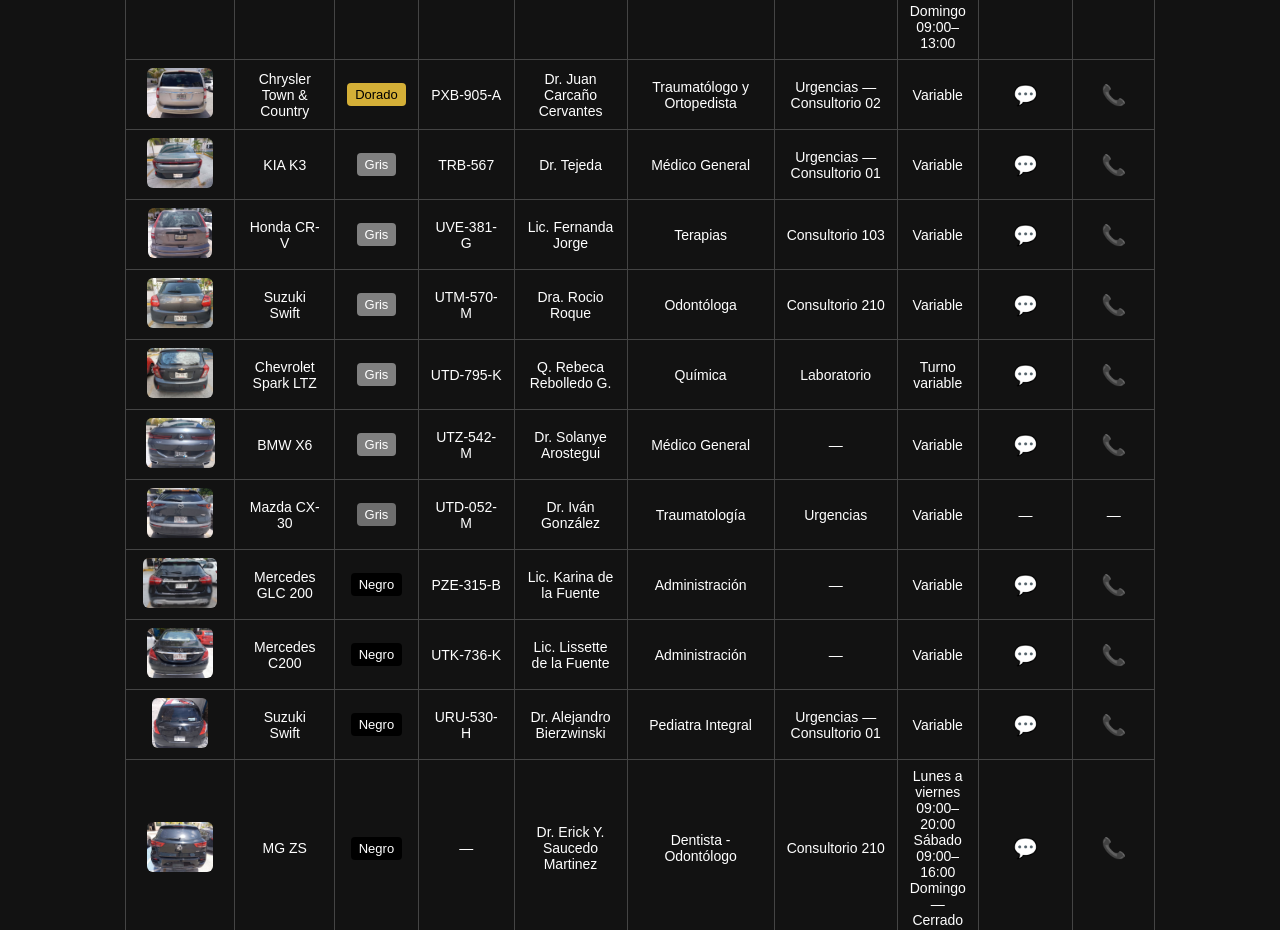
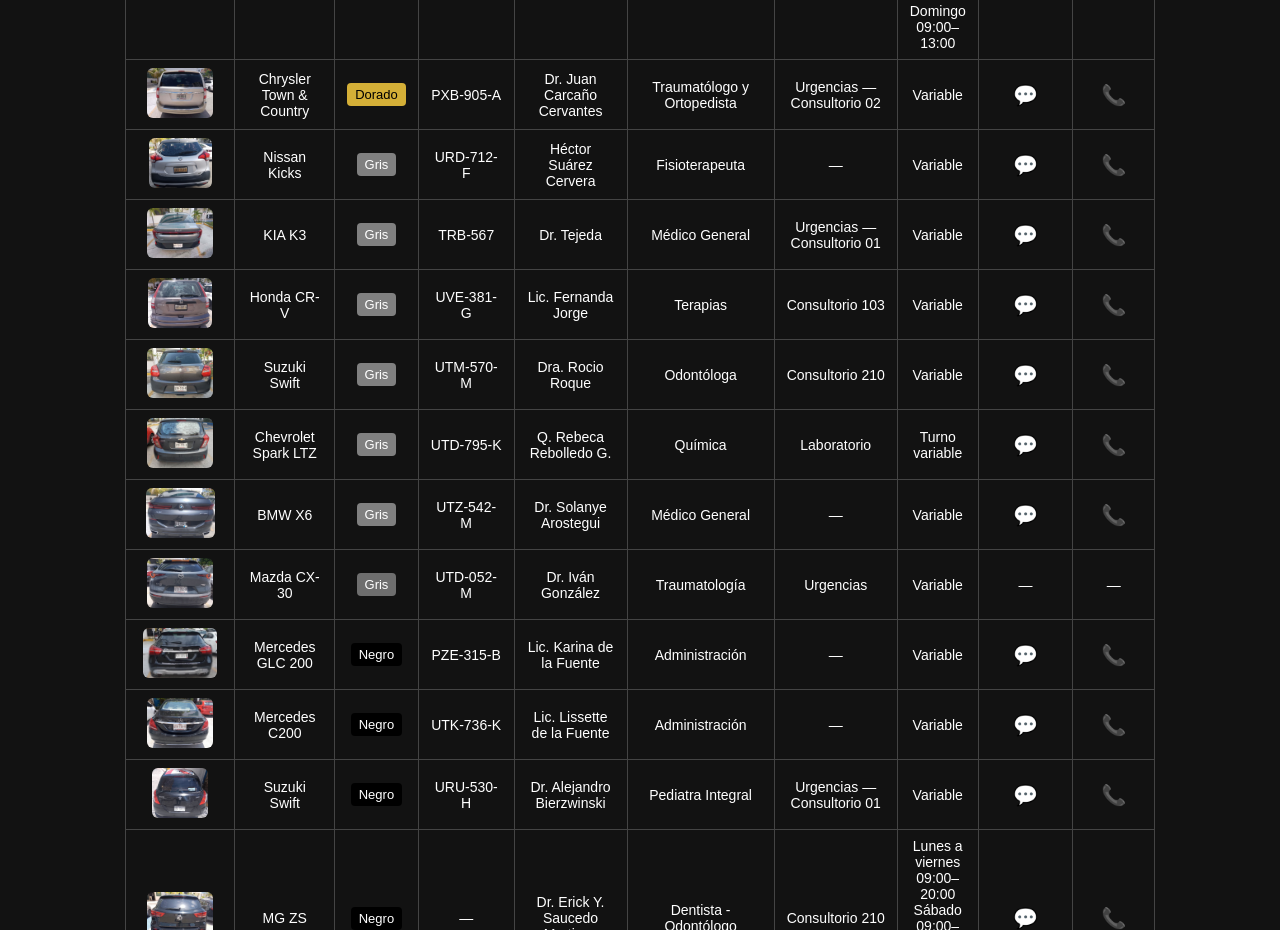
Before and after one commit to transuranium/estacionamiento_doctores, a plain HTML site: page index.html in a window 1280 px wide. Shown: the part 1340-2270 px from the top of the page. Drawn offline with Linux system fonts and the light colour scheme.

Commit message:
data refrashed

```diff
--- a/index.html
+++ b/index.html
@@ -455,6 +455,41 @@
             </td>
             <td>
               <a class="icon-link" href="tel:+5219981697628" target="_blank"
+                >📞</a
+              >
+            </td>
+          </tr>
+
+          <tr>
+            <td>
+              <img
+                src="fotos/photo_2025-08-14_18-42-25.jpg"
+                class="doctor-photo"
+              />
+            </td>
+            <td>Nissan Kicks</td>
+            <td>
+              <span
+                class="color-box gris"
+                style="background-color: #808080; color: #ffffff"
+                >Gris</span
+              >
+            </td>
+            <td>URD-712-F</td>
+            <td>Héctor Suárez Cervera</td>
+            <td>Fisioterapeuta</td>
+            <td>—</td>
+            <td>Variable</td>
+            <td>
+              <a
+                href="https://wa.me/5219982131642"
+                class="icon-link"
+                target="_blank"
+                >💬</a
+              >
+            </td>
+            <td>
+              <a href="tel:+5219982131642" class="icon-link" target="_blank"
                 >📞</a
               >
             </td>
```
Also changed, not shown: fotos/photo_2025-08-14_18-42-25.jpg (added).
